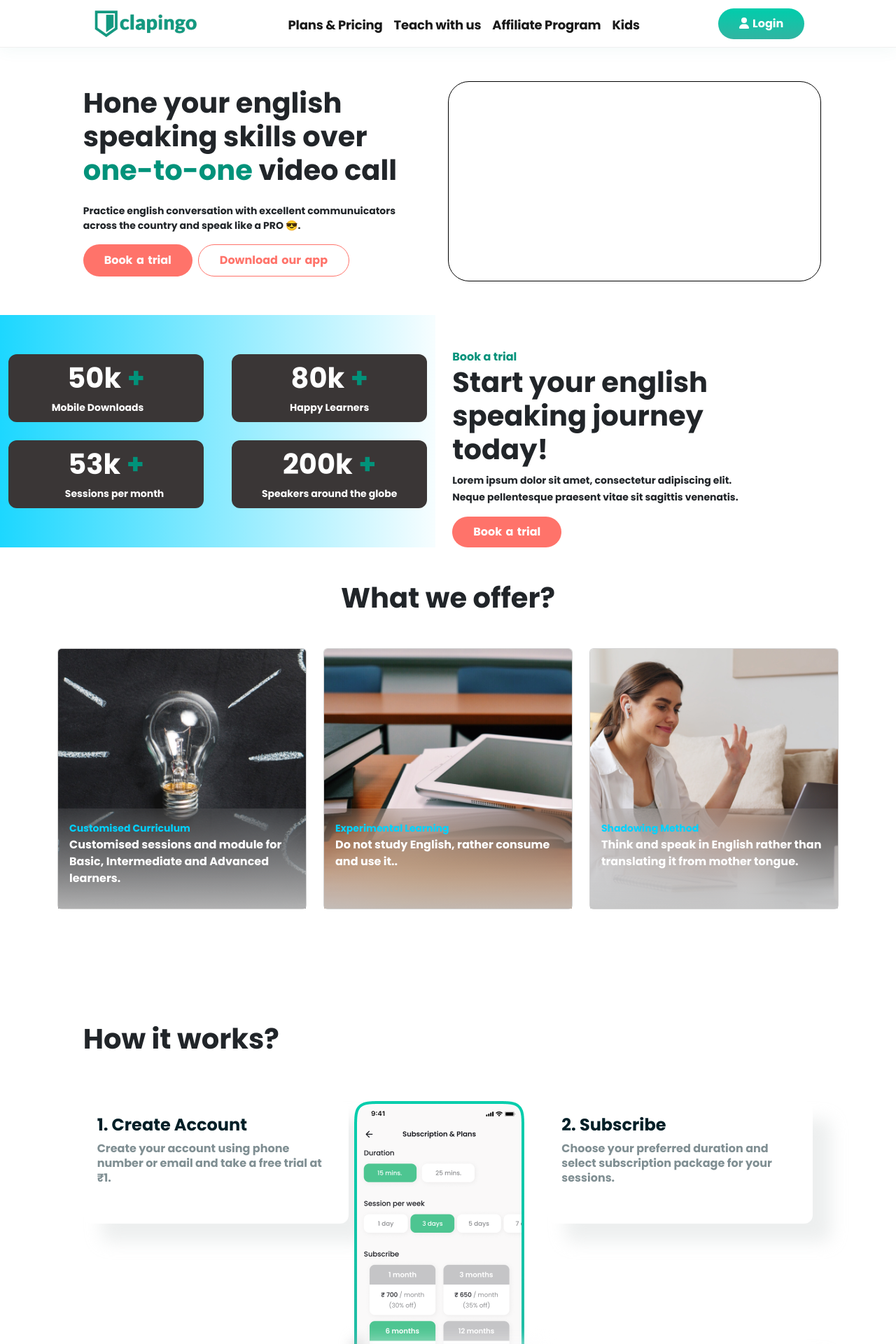
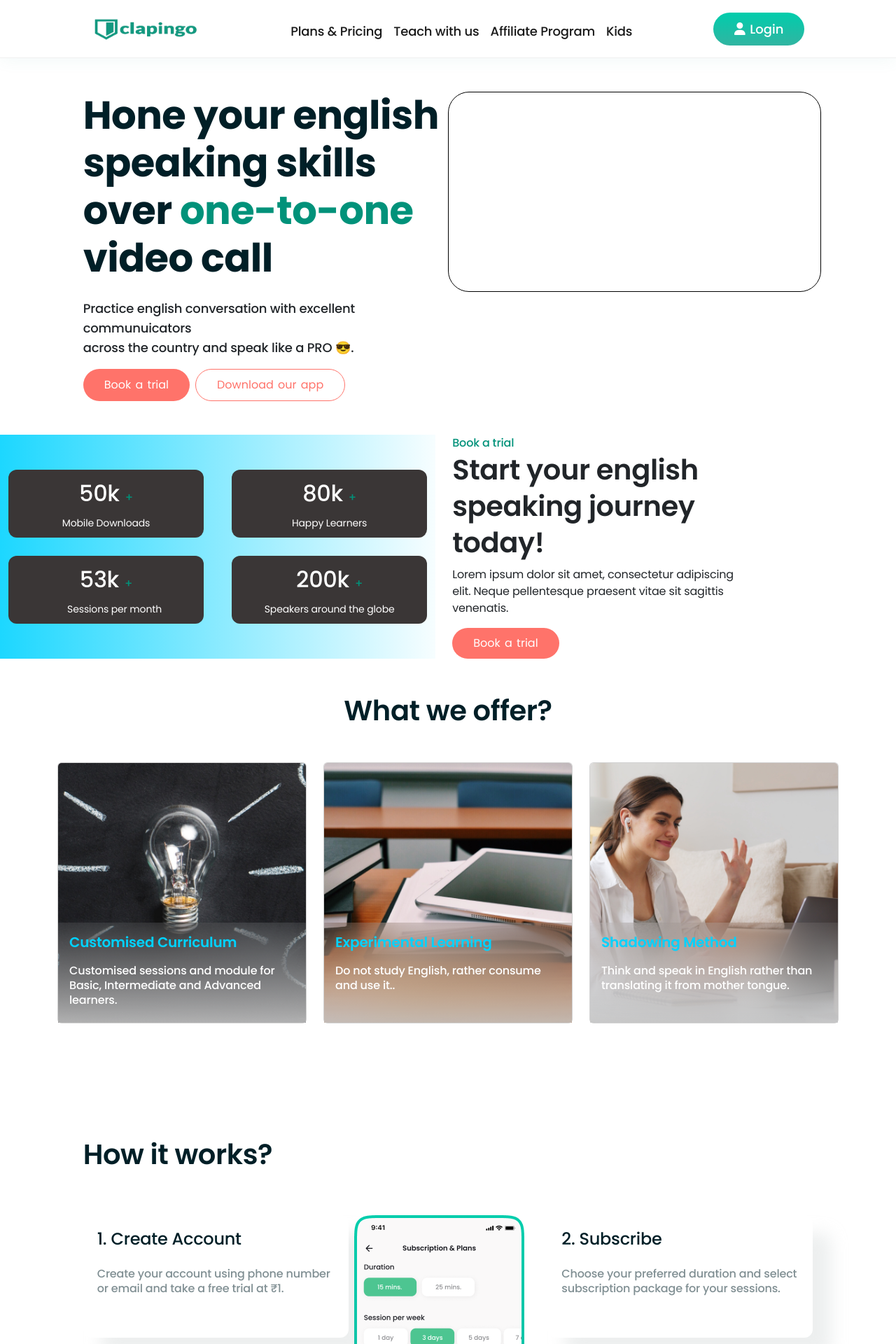
Before and after one commit to sahiba0915/clapingolandingpage, a React (Create React App) app: page / in a window 1280 px wide. Shown: the top 1920 px of the page at 70% size. Built offline with nearby package versions, Linux system fonts and the light colour scheme.

Commit message:
style: modified styling

```diff
--- a/src/App.css
+++ b/src/App.css
@@ -1,18 +1,27 @@
-@import url('https://fonts.googleapis.com/css2?family=Poppins:wght@700&display=swap');
+@import url('https://fonts.googleapis.com/css2?family=Poppins:wght@300;400;500;600;700&display=swap');
 
 * {
     margin: 0;
     padding: 0;
     box-sizing: border-box;
-    font-family: 'Poppins', sans-serif;
+    font-family: "Poppins";
 }
 
+/* Nav */
 .header {
     background: rgba(255, 255, 255, 0.85);
     box-shadow: 0px 2px 22px rgba(82, 164, 154, 0.08), inset 0px -1px 0px rgba(0, 0, 0, 0.06);
     backdrop-filter: blur(10px);
     left: 0;
     top: 0;
+    padding: 10px;
+}
+
+.navbar-brand {
+    width: 153px;
+    height: 42px;
+    right: 1167px;
+    top: 24px;
 }
 
 .nav-item {
@@ -21,9 +30,6 @@
     text-align: center;
     letter-spacing: -0.01em;
     font-weight: 500;
-}
-
-.nav-link {
     color: #060606;
 }
 
@@ -34,6 +40,26 @@
     color: #ffffff;
     word-spacing: 2px;
     padding: 10px 30px;
+    font-weight: 500;
+    font-size: 18px;
+}
+
+/* Hero */
+
+.hero h1 {
+    font-size: 56px;
+    line-height: 68px;
+    letter-spacing: -0.01em;
+    font-feature-settings: 'liga' off;
+    color: #001F27;
+    font-weight: 700;
+}
+
+.hero small {
+    font-weight: 500;
+    font-size: 18px;
+    line-height: 28px;
+    letter-spacing: -0.01em;
 }
 
 .btn-book {
@@ -67,6 +93,8 @@ strong {
     height: 286px;
     border: 1px solid #000000;
     border-radius: 30px;
+    border: 1px solid #000000;
+    border-radius: 30px;
 }
 
 .btn-hero {
@@ -75,9 +103,32 @@ strong {
     gap: 40px;
 }
 
+/* Stats */
+
 .stats {
     background: linear-gradient(90deg, #00D2FF -13.02%, rgba(0, 210, 255, 0) 103.77%);
     gap: 10px;
+}
+
+.stats-section strong {
+    font-weight: 500;
+    font-size: 16px;
+    line-height: 24px;
+    letter-spacing: -0.01em;
+}
+
+.stats-section small {
+    font-weight: 400;
+    font-size: 16px;
+    line-height: 24px;
+    letter-spacing: -0.01em;
+}
+
+.stats-section h1 {
+    font-weight: 600;
+    font-size: 40px;
+    line-height: 52px;
+    letter-spacing: -0.01em;
 }
 
 
@@ -91,11 +142,31 @@ strong {
     justify-content: center;
     align-items: center;
     padding: 10px;
+}
+
+.stats-card h1 {
     color: #ffffff;
-    width: 100%;
-    height: 100%;
     font-weight: 500;
-    font-style: normal;
+    font-size: 32px;
+    line-height: 48px;
+    letter-spacing: -0.01em;
+}
+
+.stats-card small {
+    font-weight: 400;
+    font-size: 14px;
+    line-height: 21px;
+    letter-spacing: -0.01em;
+    color: #FFFFFF;
+}
+
+/* Offer */
+.offer-section {
+    font-weight: 600;
+    font-size: 40px;
+    line-height: 52px;
+    letter-spacing: -0.01em;
+    color: #001F27;
 }
 
 .card {
@@ -113,19 +184,30 @@ strong {
     border-radius: 1px;
 }
 
-h3 {
+.card-title {
+    font-weight: 600;
+    font-size: 20px;
+    line-height: 24px;
+    letter-spacing: -0.01em;
     color: #00D2FF;
 }
 
-.card-title {
-    color: #00D2FF;
-    z-index: 1;
+.card-text {
+    font-weight: 500;
+    font-size: 16px;
+    line-height: 21px;
+    letter-spacing: -0.01em;
+    color: #FFFFFF;
 }
 
-.card-text {
-    font-size: 16px;
-    color: white;
-    font-weight: 100;
+/* Work Section */
+
+.work-section h1 {
+    font-weight: 600;
+    font-size: 40px;
+    line-height: 52px;
+    letter-spacing: -0.01em;
+    color: #001F27;
 }
 
 .parent {
@@ -134,15 +216,35 @@ h3 {
     grid-template-rows: repeat(7, 1fr);
     grid-column-gap: 0px;
     grid-row-gap: 0px;
-    }
+}
 
-    .div1 { grid-area: 2 / 1 / 3 / 9; }
-    .div2 { grid-area: 3 / 1 / 5 / 3; }
-    .div3 { grid-area: 6 / 1 / 8 / 3; }
-    .div4 { grid-area: 3 / 4 / 8 / 6; }
-    .div5 { grid-area: 3 / 7 / 5 / 9; }
-    .div6 { grid-area: 6 / 7 / 8 / 9; }
-    .div7 { grid-area: 6 / 4 / 8 / 6; }
+.div1 {
+    grid-area: 2 / 1 / 3 / 9;
+}
+
+.div2 {
+    grid-area: 3 / 1 / 5 / 3;
+}
+
+.div3 {
+    grid-area: 6 / 1 / 8 / 3;
+}
+
+.div4 {
+    grid-area: 3 / 4 / 8 / 6;
+}
+
+.div5 {
+    grid-area: 3 / 7 / 5 / 9;
+}
+
+.div6 {
+    grid-area: 6 / 7 / 8 / 9;
+}
+
+.div7 {
+    grid-area: 6 / 4 / 8 / 6;
+}
 
 .div2,
 .div3,
@@ -161,13 +263,18 @@ h3 {
 .div3,
 .div5,
 .div6 p {
-    color: #808F93;
-    font-style: normal;
+    font-weight: 500;
     font-size: 16px;
     line-height: 21px;
+    letter-spacing: -0.01em;
+    color: #808F93;
 }
 
 h4 {
+    font-weight: 600;
+    font-size: 20px;
+    line-height: 32px;
+    letter-spacing: -0.01em;
     color: #001F27;
 }
 
@@ -177,7 +284,7 @@ h4 {
     width: 268px;
     height: 175px;
     left: 585px;
-top: 2212px;
+    top: 2212px;
 
 
 }
@@ -192,8 +299,8 @@ top: 2212px;
 
 .form-container {
     background: transparent;
-    border-radius:  5px;
-    box-shadow: 0 2px 5px rgba(0,0,0,0.3);
+    border-radius: 5px;
+    box-shadow: 0 2px 5px rgba(0, 0, 0, 0.3);
     width: 400px;
     max-width: 100%;
     overflow: hidden;
@@ -234,6 +341,7 @@ top: 2212px;
     width: 100%;
 
 }
+
 .form button {
     background-color: rgb(207, 35, 92);
     border: 2px solid rgb(207, 35, 92);
--- a/src/Components/Hero.js
+++ b/src/Components/Hero.js
@@ -12,7 +12,7 @@ const Hero = () => {
                         <div class="col-10 mx-auto">
                             <div class="row">
                                 <div className='col-md-6 pt-5 d-flex justify-content-center flex-column'>
-                                    <h1>Hone your english speaking skills over <br />
+                                    <h1>Hone your english speaking skills over
                                         <strong> one-to-one </strong>video call</h1>
                                     <small className='my-3'>Practice english conversation with excellent communuicators
                                         <br />across the country and speak like a PRO 😎.</small>
--- a/src/Components/Offer.js
+++ b/src/Components/Offer.js
@@ -6,7 +6,7 @@ import offer3 from '../images/offer3.png';
 const Offer = () => {
     return (
         <>
-          <h1 className='text-center my-5'>What we offer?</h1>
+          <h1 className='offer-section text-center my-5'>What we offer?</h1>
             <div className="container d-flex justify-content-center align-item-center flex-wrap">
                 <div className="row">
                     <div className="col-md pb-5">
@@ -14,7 +14,7 @@ const Offer = () => {
                             <img src={offer1} className="card-img-top" alt="offer"/>
                             <div className='card-body'>
                                 <small class="card-title">Customised Curriculum</small>
-                                <p className='card-text'>Customised sessions and module for Basic, Intermediate and Advanced learners.</p>
+                                <p className='card-text mt-3'>Customised sessions and module for Basic, Intermediate and Advanced learners.</p>
                             </div>
                         </div>
 
@@ -24,7 +24,7 @@ const Offer = () => {
                             <img src={offer2} className="card-img-top" alt="offer"/>
                             <div className='card-body'>
                                 <small className='card-title'>Experimental Learning </small>
-                                <p className="card-text">Do not study English, rather consume and use it..</p>
+                                <p className="card-text mt-3">Do not study English, rather consume and use it..</p>
                             </div>
                         </div>
 
@@ -34,7 +34,7 @@ const Offer = () => {
                             <img src={offer3} className="card-img-top" alt="offer"/>
                             <div className='card-body'>
                                 <small className='card-title'>Shadowing Method</small>
-                                <p className='card-text'>Think and speak in English rather than translating it from mother tongue.</p>
+                                <p className='card-text mt-3'>Think and speak in English rather than translating it from mother tongue.</p>
                             </div>
                         </div>
 
--- a/src/Components/Stats.js
+++ b/src/Components/Stats.js
@@ -2,7 +2,7 @@ import React from 'react';
 const Stats = () => {
     return (
         <>
-            <section className='d-flex align-items-center mb-5'>
+            <section className='stats-section d-flex align-items-center mb-5'>
                 <div className='container-fluid' >
                     <div className='row'>
                         <div className="col-10">
@@ -11,7 +11,7 @@ const Stats = () => {
                                 <div className='btn-hero'>
                                             <div className="stats-card">
                                                 <h1>50k <strong>+</strong></h1>
-                                                <small className='me-4'>Mobile Downloads</small>
+                                                <small>Mobile Downloads</small>
                                             </div>
                                             <div className="stats-card">
                                                 <h1>80k <strong>+</strong></h1>
@@ -30,7 +30,7 @@ const Stats = () => {
                                             </div>
                                 </div>
                                 </div>
-                                <div className='col-md-5 pt-5 ps-4'>
+                                <div className='col-md-5 ps-4'>
                                     <strong>Book a trial</strong>
                                     <h1>Start your english speaking journey today!</h1>
                                     <small>Lorem ipsum dolor sit amet, consectetur adipiscing elit. Neque pellentesque praesent vitae sit sagittis venenatis.</small>
--- a/src/Components/Work.js
+++ b/src/Components/Work.js
@@ -4,7 +4,7 @@ import subscribe from '../images/Subscribe&plans.png';
 const Work = () => {
     return (
         <>
-            <div className='container-fluid' >
+            <div className='work-section container-fluid' >
                 <div className='row'>
                     <div class="col-10 mx-auto">
                         <div class="parent">
@@ -12,21 +12,21 @@ const Work = () => {
                                 <h1> How it works?</h1>
                             </div>
                             <div class="div2">
-                                <h4>1. Create Account</h4>
+                                <h4 className='pb-3'>1. Create Account</h4>
                                 <p>
                                     Create your account using phone number or email and take a free trial at ₹1.</p>
                             </div>
                             <div class="div3">
-                                <h4>3. Select time slot</h4>
+                                <h4 className='pb-3'>3. Select time slot</h4>
                                 <p>Subscribe & select any time slot between 10 AM to 12 midnight.</p></div>
                             <div class="div4 mb-5">
                                 <img src={subscribe} alt="subscribe" />
                             </div>
                             <div class="div5">
-                                <h4>2. Subscribe</h4>
+                                <h4 className='pb-3'>2. Subscribe</h4>
                                 <p>Choose your preferred duration and select subscription package for your sessions.</p></div>
                             <div class="div6">
-                                <h4>4. You are done</h4>
+                                <h4 className='pb-3'>4. You are done</h4>
                                 <p>That’s it! Start practicing and reach your learning goal in speaking.</p></div>
                             <div class="div7">
                                 2
```
